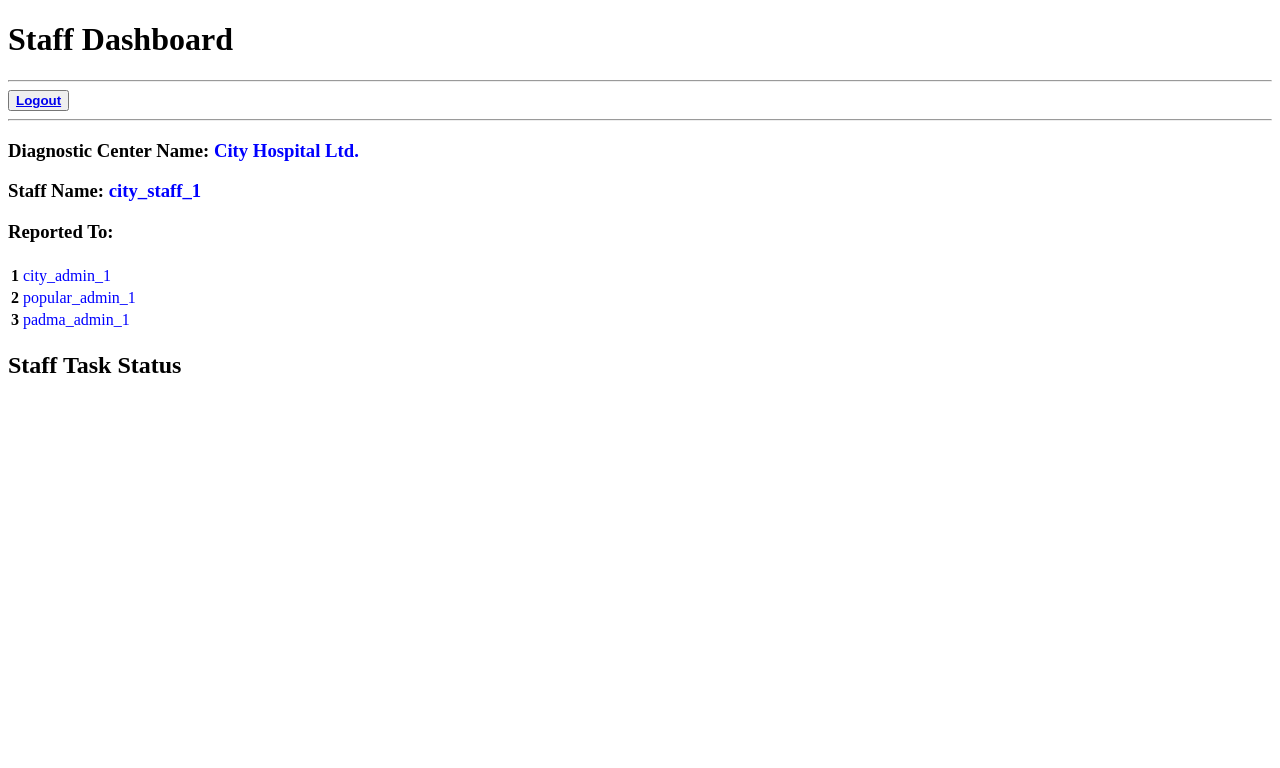
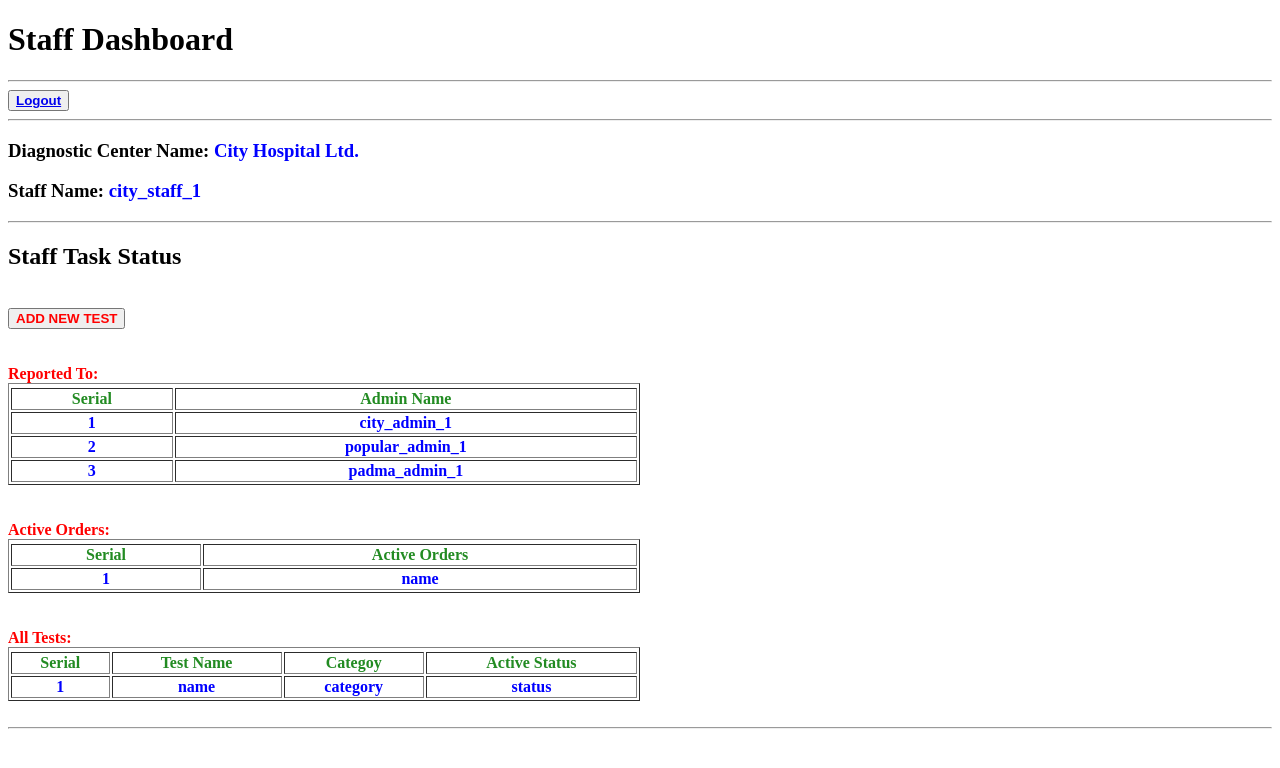
Before and after one commit to siyam04/ODLRS_v.2, a Django app: template templates/diagnostic_centers/staff_dashboard.html in a window 1280 px wide. Shown: the top 768 px of the page. Run offline with Django 3.2, Linux system fonts and the light colour scheme; the template is opened without the code that fills it: values that come from a table or form of the project are taken from there, others are empty; data comes from the database, SQL or seed files in the repository.

Commit message:
'admin' & 'staff dashboard' decorated...

```diff
--- a/diagnostic_centers/models.py
+++ b/diagnostic_centers/models.py
@@ -36,6 +36,8 @@ class DiagnosticAdmin(models.Model):
     password = models.CharField(max_length=100, unique=True, blank=False)
 
     center = models.ForeignKey(DiagnosticCenter, on_delete=models.CASCADE, related_name='center_admins')
+
+    # ToDo: one Admin --> two Staff (OneToMany)
     staff = models.ManyToManyField(DiagnosticStaff)
 
     class Meta:
--- a/templates/diagnostic_centers/staff_dashboard.html
+++ b/templates/diagnostic_centers/staff_dashboard.html
@@ -22,28 +22,64 @@
     <hr>
     <h3>Diagnostic Center Name: <b style="color: blue">{{ staff.center }}</b></h3>
     <h3>Staff Name: <b style="color: blue">{{ staff.username }}</b></h3>
+    <hr>
 
-    <h3>Reported To: </h3>
-    <div class="container">
-    <table class="table">
-        <thead class="thead-dark">
+    <h2>Staff Task Status</h2>
+<br>
+<button type="submit"><b style="color: red">ADD NEW TEST</b></button>
+<br>
+<br>
+<br>
+    <table style="width: 50%" border="1px">
+        <tr><b style="color: red">Reported To:</b></tr>
         <tr>
-{#            <th scope="col">Admin</th>#}
-{#            <th scope="col">Center</th>#}
+            <th style="color: forestgreen">Serial</th>
+            <th style="color: forestgreen">Admin Name</th>
         </tr>
-        </thead>
-        <tbody>
-        {% for a in admins %}
-            <tr>
-                <th scope="row">{{ forloop.counter }}</th>
-                <td style="color: blue">{{ a.username }}</td>
-{#                <td>{{ a.center }}</td>#}
-            </tr>
-        {% endfor %}
-        </tbody>
+            {% for a in admins %}
+                <tr>
+                    <th scope="row" style="color: blue">{{ forloop.counter }}</th>
+                    <th style="color: blue">{{ a.username }}</th>
+                </tr>
+            {% endfor %}
     </table>
-    </div>
-    <h2>Staff Task Status</h2>
+
+<br>
+<br>
+
+    <table style="width: 50%" border="1px">
+        <tr><b style="color: red">Active Orders:</b></tr>
+        <tr>
+            <th style="color: forestgreen">Serial</th>
+            <th style="color: forestgreen">Active Orders</th>
+        </tr>
+        <tr>
+            <th scope="row" style="color: blue">1</th>
+            <th style="color: blue">name</th>
+        </tr>
+    </table>
+
+<br>
+<br>
+
+    <table style="width: 50%" border="1px">
+        <tr><b style="color: red">All Tests:</b></tr>
+        <tr>
+            <th style="color: forestgreen">Serial</th>
+            <th style="color: forestgreen">Test Name</th>
+            <th style="color: forestgreen">Categoy</th>
+            <th style="color: forestgreen">Active Status</th>
+        </tr>
+        <tr>
+            <th scope="row" style="color: blue">1</th>
+            <th style="color: blue">name</th>
+            <th style="color: blue">category</th>
+            <th style="color: blue">status</th>
+        </tr>
+    </table>
+
+<br>
+<hr>
 
 </body>
 </html>
```
Also changed, not shown: templates/diagnostic_centers/admin_dashboard.html (+33 -18 lines).
